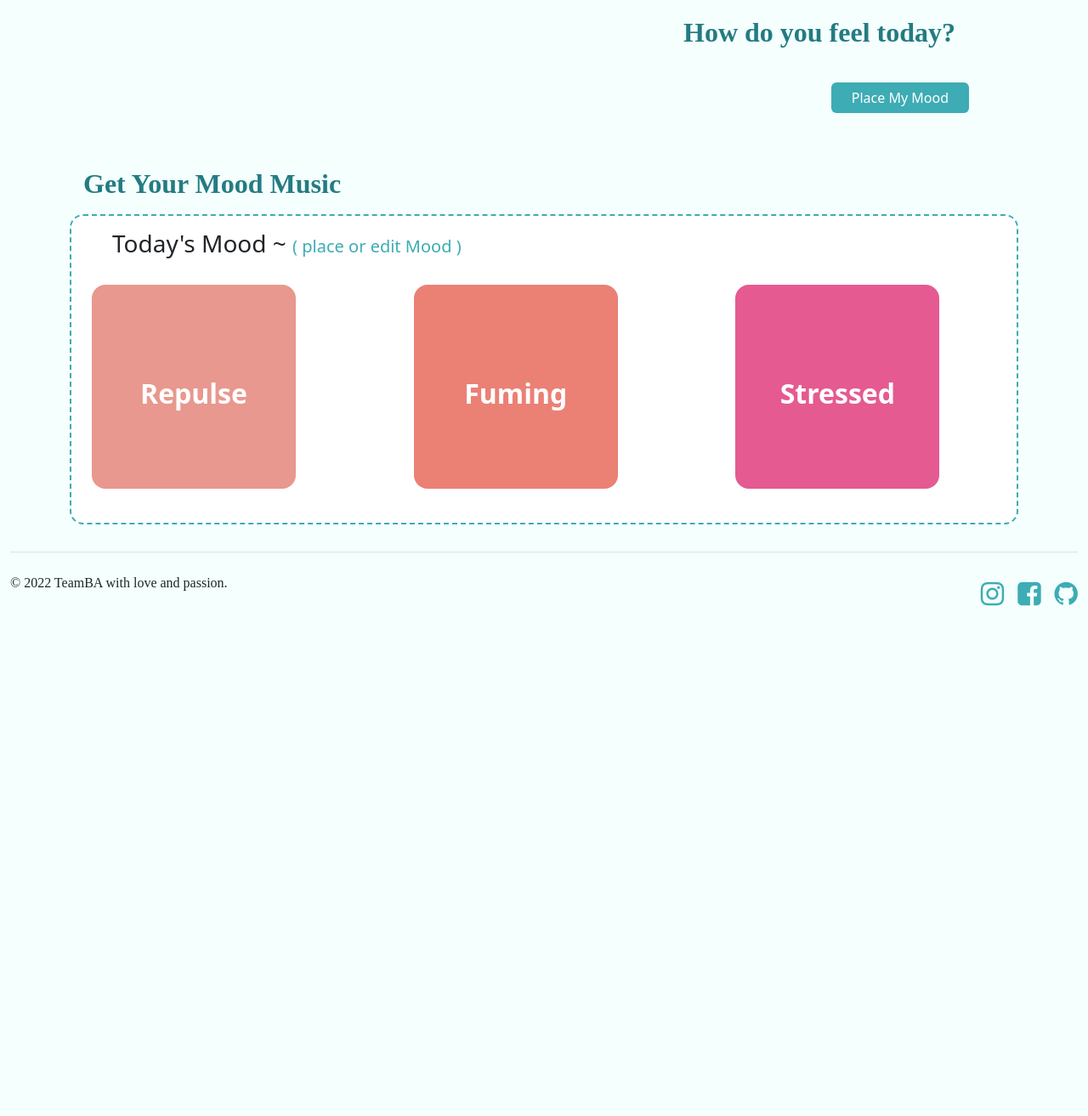
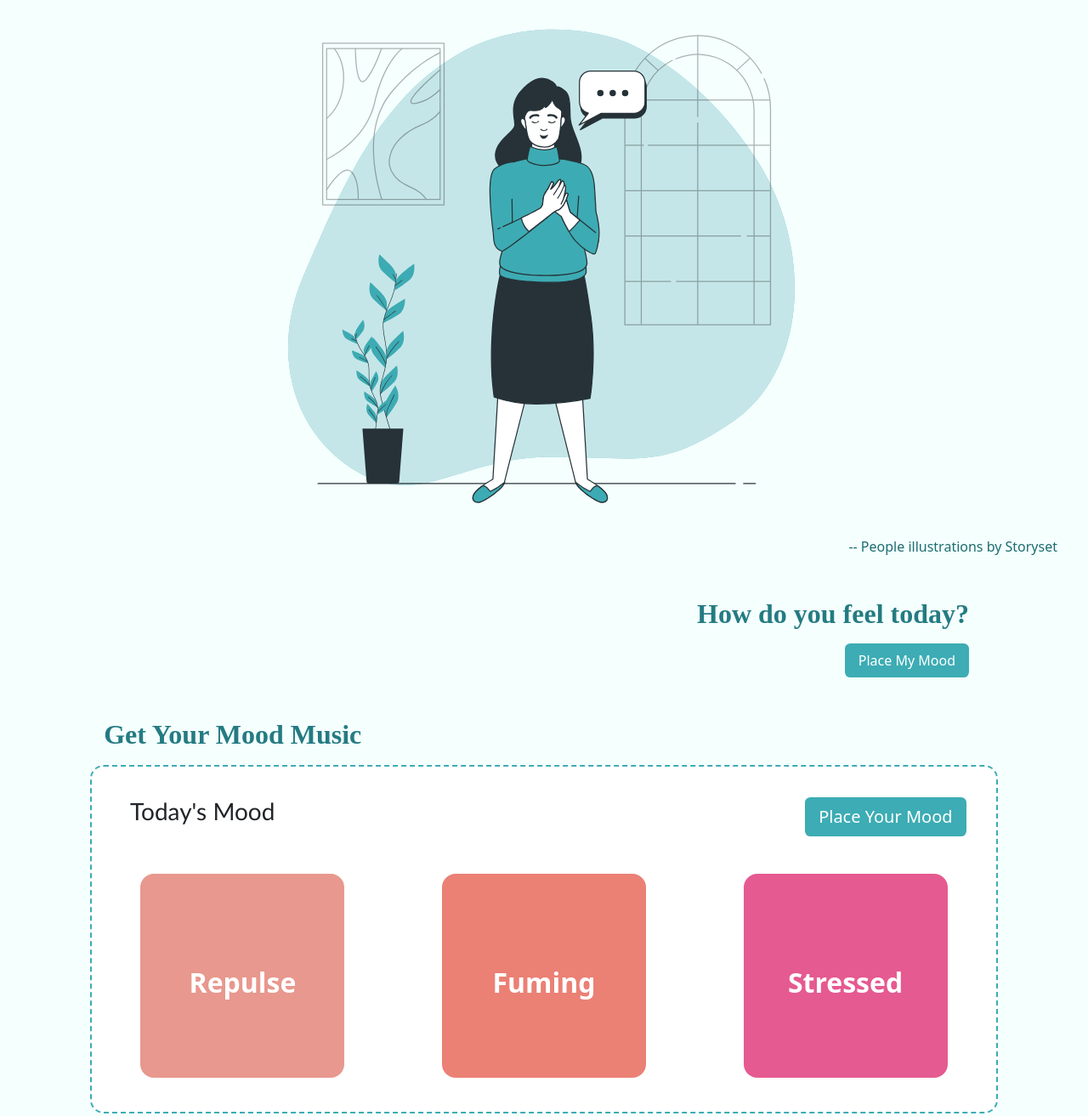
Before and after one commit to info340-au22/project-jzhang5959, a plain HTML site: page index.html in a window 1280 px wide. Shown: the part 313-1626 px from the top of the page at 85% size. Before the commit the page ends 1107 px from the top, so only its background shows below. Drawn offline with nearby package versions, Linux system fonts and the light colour scheme.

Commit message:
update the home page and music page

```diff
--- a/css/style.css
+++ b/css/style.css
@@ -9,6 +9,7 @@ body {
 
 h1, h2, p{
     font-family: "PT Sans Caption";
+    color: #247B82;
 }
 
 h1 {
@@ -18,7 +19,7 @@ h1 {
 
 h2 {
     margin: 1rem;
-    color:#247B82;
+    margin-right: 0;
     font-weight: bold;
 }
 
@@ -26,8 +27,9 @@ h2 {
 header {
     text-align: center;
     margin: 2rem;
-    color:#247B82;
 }
+
+
 
 /* nav bar */
 nav {
@@ -84,12 +86,16 @@ nav button {
     color: gray;
 }
 
-#primary-bt {
+.primary-bt {
     background-color: #3DACB4;
     border: none;
+    color: white;
+    padding: 0.5rem 1rem;
+    border-radius: 0.4rem;
+    font-size: 16px;
 }
 
-#primary-bt:hover {
+.primary-bt:hover {
     color: #ececec;;
 }
 
@@ -97,7 +103,7 @@ nav button {
 
 footer a {
     font-size: 2rem;
-    color:#3DACB4
+    color:#3dabb3
 }
 
 footer a:hover {
@@ -116,47 +122,74 @@ footer a:hover {
     background-color: white;
 }
 
+header .dash-border-light-bg {
+    width: 80%;
+}
+
+
 
 /* main */
-#home-mood-fill {
+#home img {
+    width:50%;
+}
+
+.illustration-container {
+    display: flex;
+    flex-flow: row nowrap;
+    align-items: center;
+    justify-content: space-around;
+
+}
+
+.illustration-cite a{
+    color:#1d6c70;
+    text-decoration: none;
+}
+
+.illustration-cite a:hover {
+    text-decoration: underline;
+}
+
+#home illustration {
+    color:#1d6c70;
+    font-size: 11px;
+}
+
+.home-mood-fill {
     text-align: right;
     margin: 3rem 0;
     color: #247B82;
 }
 
-#home-mood-fill button {
-    margin: 1.5rem 0 1rem 0;
-}
-
-#home-mood-fill p {
-padding-left: 4rem;
-}
-
-#home-mood-fill a {
+.home-mood-fill a {
     color:white;
     text-decoration: none;
 }
 
-#home-mood-fill a
+.home-mood-fill a:hover {
+    text-decoration: underline;
+}
 
 
 
 /* recommand music */
 
 /* sqaure card styling */
+
 .recommand-music {
-    display: flex;
-    flex-flow: row nowrap;
-    align-items: center;
-    justify-content: space-around;
-    padding: 0;
-    margin: 0;
-    list-style: none;
+    width: 85%;
+    margin: auto;
 }
 
-.recommand-music .style-bt{
+.recommand-music .col {
+    display: flex;
+    align-items: center;
+    justify-content: center;
+}
+
+.recommand-music a.style-bt{
     color:white;
-    font-size: 2em;
+    font-size: 32px;
 }
 
 .square-md {
@@ -171,18 +204,18 @@ padding-left: 4rem;
 
 
 .recommand-music h3 {
-    text-align: left;
-    margin-left: 3rem;
+    font-family: 'Gill Sans', 'Gill Sans MT', Calibri, 'Trebuchet MS', sans-serif;
+    font-size: 28px;
 }
 
 .recommand-music a{
-    color:#3DACB4;
+    color:white;
     text-decoration: none;
     font-size: 20px;
 }
 
 .recommand-music a:hover {
-    color:#247B82
+    text-decoration: underline;
 }
 
 
--- a/index.html
+++ b/index.html
@@ -3,7 +3,7 @@
 <head>
   <meta charset="UTF-8">
   <meta name="author" content="Jasmine Zhang, Bella Ge, Gege Jiang">
-  <link rel="icon" type="image/png" href="img/noun-love-66430.png">
+  <link rel="icon" type="image/png" href="img/brand.jpg">
   <title>Home</title>
   <meta name="viewport" content="width=device-width, initial-scale=1, shrink-to-fit=no">
   <link rel="stylesheet"
@@ -44,7 +44,7 @@
 
                 <div class="sign-register">
                     <a href="login.html" class="login">Login</a>
-                    <button class="btn btn-dark px-4" id="primary-bt" onclick="document.location='create-profile.html'">Register</button>
+                    <button class="primary-bt" onclick="document.location='create-profile.html'">Register</button>
                 </div>
             </div>
         </div>
@@ -59,15 +59,31 @@
         </header>
 
         <main id="home">
-            <div class="container" id="home-mood-fill">
-                <h2>How do you feel today?</h2>
-                <button class="btn btn-dark px-4" id="primary-bt"><a href="mood-log.html">Place My Mood</a></button>
+            <div>
+                <div class="illustration-container">
+                    <img src="img/think.svg" alt="a woman thinking illustration">
+                </div>
+                <div class="text-end me-4 illustration-cite">
+                    <a href="https://storyset.com/people">-- People illustrations by Storyset</a>
+                </div>
             </div>
 
-            <div class="container recommand-music">
+            <div class="container home-mood-fill">
+                <h2>How do you feel today?</h2>
+                <button class="primary-bt"><a href="mood-log.html">Place My Mood</a></button>
+            </div>
+
+            <div class="recommand-music inline-block">
                 <h2 >Get Your Mood Music</h2>
-                <div div class="container text-center dash-border-light-bg">
-                    <h3>Today's Mood ~ <a href="mood-log.html">( place or edit Mood )</a></h3>
+                <div class="container text-center dash-border-light-bg">
+                    <div class="row my-3 px-2">
+                        <div class="col-lg-3 col-md-5 col-sm-5 my-1"><h3>Today's Mood</h3></div>
+                        <div class="col"></div>
+                        <div class="col-lg-3 col-md-5 col-sm-5 my-1"><button class="primary-bt"><a href="mood-log.html">Place Your Mood</a></button></div>
+                    </div>
+
+
+                    <div class="container  items-center">
                         <div class="d-flex justify-content-evenly row">
 
                             <div class="col">
@@ -97,7 +113,7 @@
                         </div>
                     </div>
                 </div>
-
+            </div>
 
         </main>
 
```
Also changed, not shown: music.html (+14 -6 lines), img/brand.jpg (added), img/think.svg (added). Lines whose indentation alone changed are shown as unchanged.
